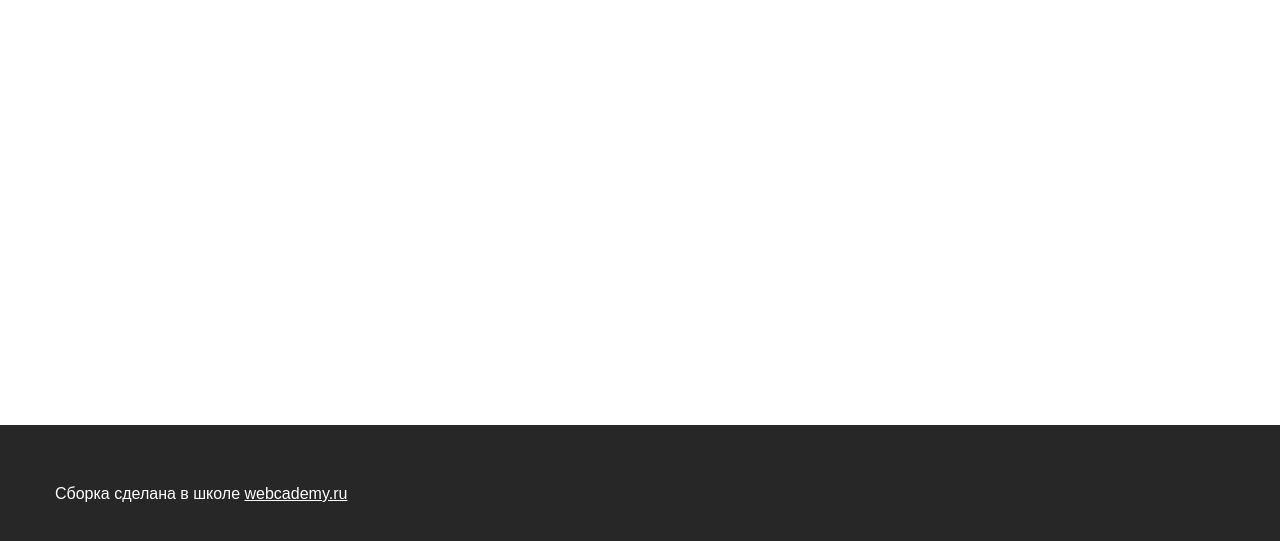
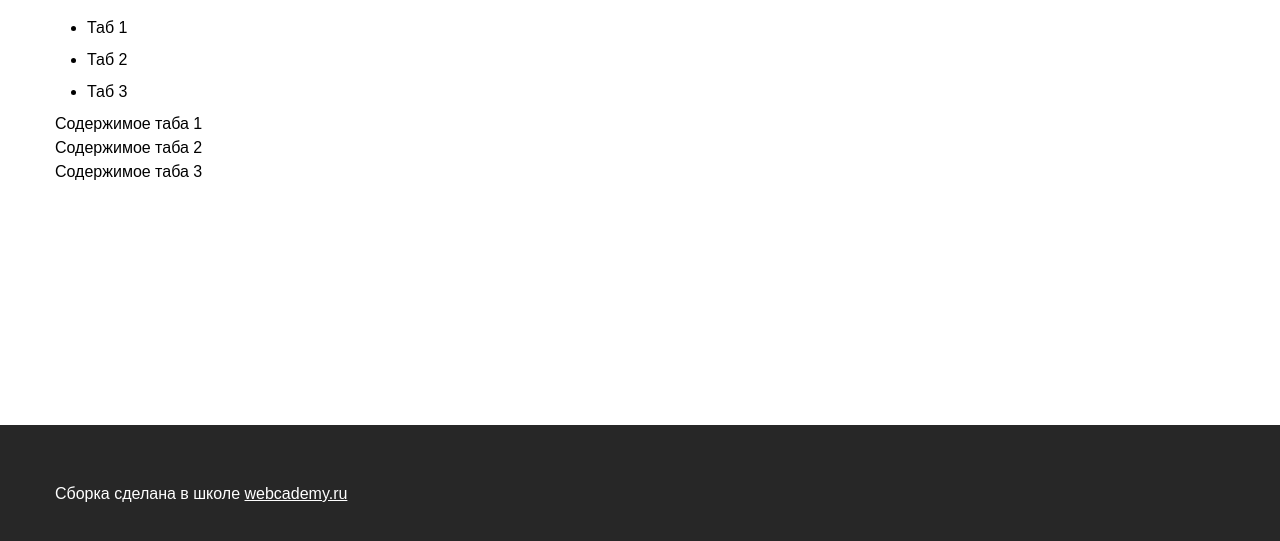
Before and after one commit to SOB1975/tabs, a website with bundled scripts: page src/html/index.html in a window 1280 px wide. Shown: the part 237-778 px from the top of the page. Built offline with nearby package versions, Linux system fonts and the light colour scheme; files whose address does not match are found by name.

Commit message:
html structure

```diff
--- a/src/html/index.html
+++ b/src/html/index.html
@@ -18,6 +18,18 @@
     <section>
       <div class="container">
         <h1 class="title-1">Пример Tabs</h1>
+        <div class="tabs">
+          <ul class="tab-list">
+            <li class="tab-item active" data-tab="tab1">Таб 1</li>
+            <li class="tab-item" data-tab="tab2">Таб 2</li>
+            <li class="tab-item" data-tab="tab3">Таб 3</li>
+          </ul>
+          <div class="tab-content">
+            <div class="tab-pane active" id="tab1">Содержимое таба 1</div>
+            <div class="tab-pane" id="tab2">Содержимое таба 2</div>
+            <div class="tab-pane" id="tab3">Содержимое таба 3</div>
+          </div>
+        </div>
       </div>
     </section>
   </main>
```
Also changed, not shown: build/index.html.
